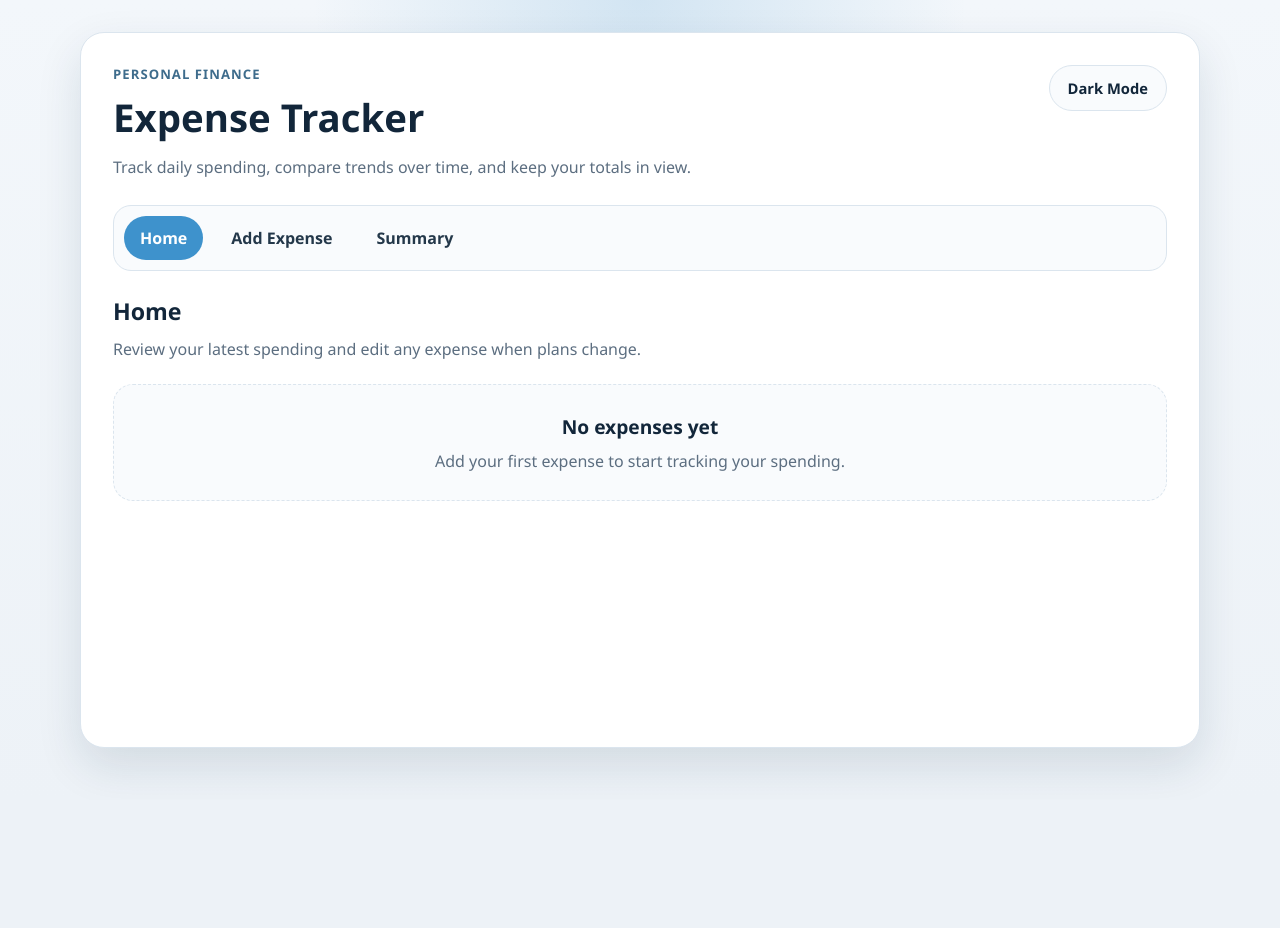
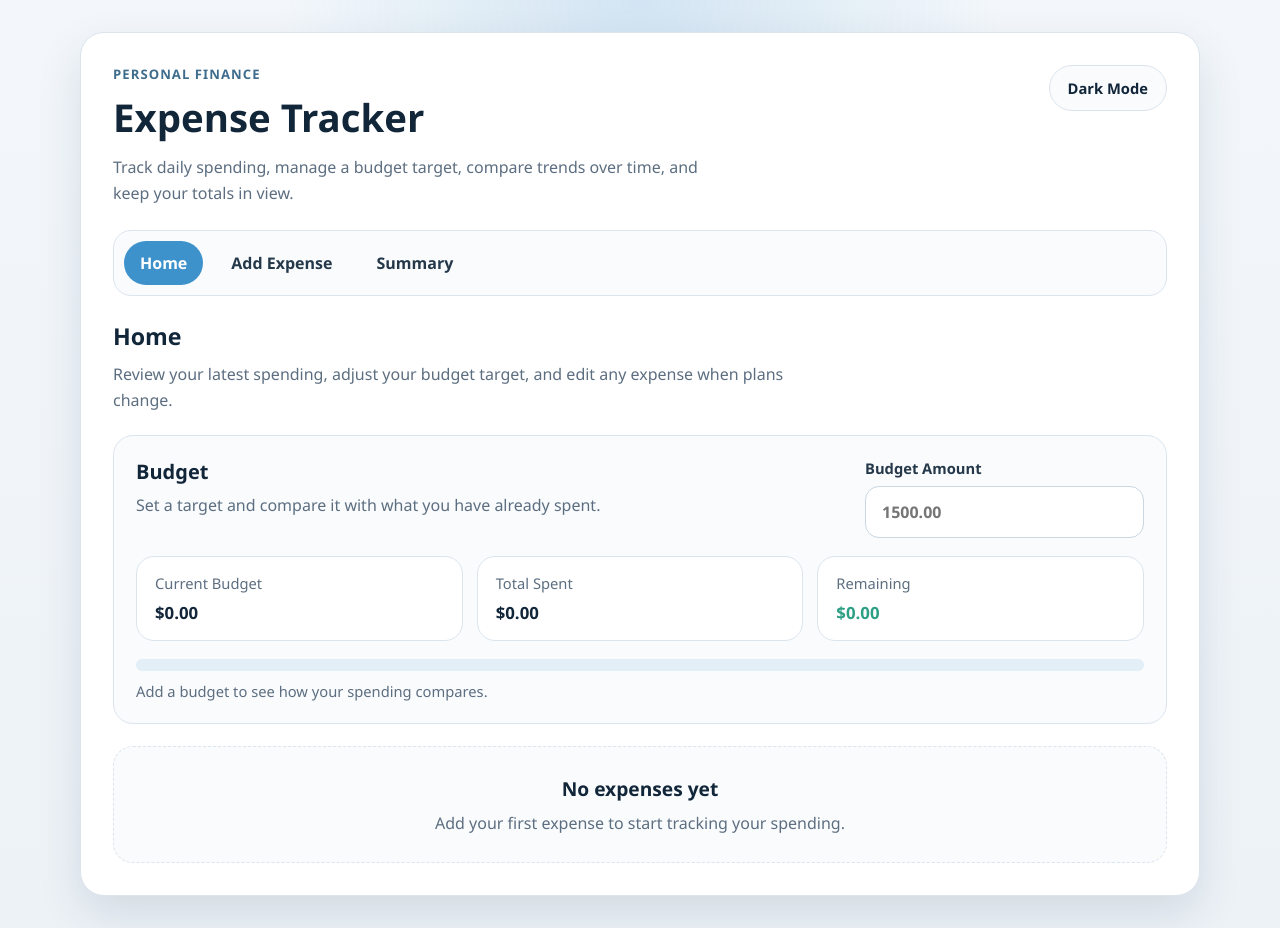
Before and after one commit to Pubudugunawardhana/Expense_Tracker, a React (Create React App) app: page / in a window 1280 px wide. Before the commit the page ends 800 px from the top, so only its background shows below. Built offline with nearby package versions, Linux system fonts and the light colour scheme.

Commit message:
Add Budget State

```diff
--- a/src/App.css
+++ b/src/App.css
@@ -38,6 +38,8 @@
   --chart-pie-3: #f4a259;
   --chart-pie-4: #8b5cf6;
   --chart-pie-5: #ef6f6c;
+  --budget-fill: #2c9f84;
+  --budget-fill-over: #ef6f6c;
   min-height: 100vh;
   padding: 32px 16px;
   background:
@@ -87,6 +89,8 @@
   --chart-pie-3: #f7b267;
   --chart-pie-4: #b28dff;
   --chart-pie-5: #ff9f8f;
+  --budget-fill: #55d2ae;
+  --budget-fill-over: #ff9f8f;
 }
 
 .expense-card {
@@ -237,6 +241,137 @@
 
 .summary-panel strong {
   font-size: clamp(1.6rem, 4vw, 2.2rem);
+}
+
+.budget-panel {
+  padding: 22px;
+  border: 1px solid var(--surface-border);
+  border-radius: 20px;
+  background-color: var(--surface-alt);
+  transition: background-color 0.35s ease, border-color 0.35s ease;
+}
+
+.budget-panel-header {
+  display: flex;
+  align-items: flex-start;
+  justify-content: space-between;
+  gap: 18px;
+}
+
+.budget-panel-header h2 {
+  margin: 0;
+  color: var(--text-primary);
+  font-size: 1.25rem;
+  transition: color 0.35s ease;
+}
+
+.budget-panel-header p {
+  margin: 8px 0 0;
+  color: var(--text-muted);
+  line-height: 1.5;
+  transition: color 0.35s ease;
+}
+
+.budget-input-group {
+  display: flex;
+  flex-direction: column;
+  gap: 8px;
+  min-width: 220px;
+  color: var(--text-secondary);
+  font-weight: 600;
+  transition: color 0.35s ease;
+}
+
+.budget-input-group span {
+  font-size: 0.92rem;
+}
+
+.budget-input-group input {
+  padding: 14px 16px;
+  border: 1px solid var(--input-border);
+  border-radius: 14px;
+  background-color: var(--input-bg);
+  color: var(--text-primary);
+  font-size: 1rem;
+  transition: border-color 0.2s ease, box-shadow 0.2s ease,
+    background-color 0.35s ease, color 0.35s ease;
+}
+
+.budget-input-group input:focus {
+  outline: none;
+  border-color: var(--primary-bg);
+  box-shadow: 0 0 0 4px var(--focus-ring);
+}
+
+.budget-metric-grid {
+  display: grid;
+  grid-template-columns: repeat(3, minmax(0, 1fr));
+  gap: 14px;
+  margin-top: 18px;
+}
+
+.budget-metric-card {
+  padding: 16px 18px;
+  border: 1px solid var(--surface-border);
+  border-radius: 18px;
+  background-color: var(--surface-bg);
+  transition: background-color 0.35s ease, border-color 0.35s ease;
+}
+
+.budget-metric-card span {
+  display: block;
+  margin-bottom: 8px;
+  color: var(--text-muted);
+  font-size: 0.92rem;
+  transition: color 0.35s ease;
+}
+
+.budget-metric-card strong {
+  color: var(--text-primary);
+  font-size: 1.05rem;
+  transition: color 0.35s ease;
+}
+
+.budget-positive {
+  color: var(--chart-area) !important;
+}
+
+.budget-negative {
+  color: var(--danger-text) !important;
+}
+
+.budget-progress {
+  margin-top: 18px;
+}
+
+.budget-progress-track {
+  overflow: hidden;
+  height: 12px;
+  border-radius: 999px;
+  background-color: rgba(62, 146, 204, 0.12);
+}
+
+.app-shell.theme-dark .budget-progress-track {
+  background-color: rgba(124, 199, 255, 0.12);
+}
+
+.budget-progress-fill {
+  display: block;
+  height: 100%;
+  border-radius: inherit;
+  background: linear-gradient(90deg, var(--budget-fill), var(--chart-line));
+  transition: width 0.25s ease;
+}
+
+.budget-progress-fill-over {
+  background: linear-gradient(90deg, var(--budget-fill-over), var(--danger-text));
+}
+
+.budget-progress p {
+  margin: 10px 0 0;
+  color: var(--text-muted);
+  font-size: 0.92rem;
+  transition: color 0.35s ease;
 }
 
 .category-summary {
@@ -613,7 +748,8 @@
 }
 
 @media (max-width: 860px) {
-  .form-grid-extended {
+  .form-grid-extended,
+  .budget-metric-grid {
     grid-template-columns: repeat(2, minmax(0, 1fr));
   }
 
@@ -628,7 +764,8 @@
   }
 
   .form-grid,
-  .form-grid-extended {
+  .form-grid-extended,
+  .budget-metric-grid {
     grid-template-columns: 1fr;
   }
 
@@ -638,9 +775,15 @@
   .expense-actions,
   .expense-button-group,
   .list-header,
-  .chart-card-header {
+  .chart-card-header,
+  .budget-panel-header {
     flex-direction: column;
     align-items: flex-start;
+  }
+
+  .budget-input-group {
+    width: 100%;
+    min-width: 0;
   }
 
   .app-navbar {
--- a/src/App.js
+++ b/src/App.js
@@ -10,6 +10,7 @@ import './App.css';
 
 const STORAGE_KEY = 'expense-tracker-expenses';
 const THEME_STORAGE_KEY = 'expense-tracker-theme';
+const BUDGET_STORAGE_KEY = 'expense-tracker-budget';
 
 const normalizeExpense = (expense) => {
   const numericAmount = Number(expense.amount);
@@ -23,11 +24,24 @@ const normalizeExpense = (expense) => {
   };
 };
 
+const getInitialBudget = () => {
+  try {
+    const savedBudget = localStorage.getItem(BUDGET_STORAGE_KEY);
+    const parsedBudget = Number(savedBudget);
+
+    return Number.isFinite(parsedBudget) && parsedBudget >= 0 ? parsedBudget : 0;
+  } catch (error) {
+    console.error('Failed to load budget from localStorage.', error);
+    return 0;
+  }
+};
+
 function App() {
   const navigate = useNavigate();
   const [expenses, setExpenses] = useState([]);
   const [hasLoaded, setHasLoaded] = useState(false);
   const [editingExpense, setEditingExpense] = useState(null);
+  const [budget, setBudget] = useState(getInitialBudget);
   const [theme, setTheme] = useState(() => {
     try {
       return localStorage.getItem(THEME_STORAGE_KEY) === 'dark'
@@ -64,6 +78,14 @@ function App() {
 
     localStorage.setItem(STORAGE_KEY, JSON.stringify(expenses));
   }, [expenses, hasLoaded]);
+
+  useEffect(() => {
+    try {
+      localStorage.setItem(BUDGET_STORAGE_KEY, budget.toString());
+    } catch (error) {
+      console.error('Failed to save budget to localStorage.', error);
+    }
+  }, [budget]);
 
   useEffect(() => {
     try {
@@ -130,6 +152,10 @@ function App() {
     );
   };
 
+  const handleBudgetChange = (nextBudget) => {
+    setBudget(Number.isFinite(nextBudget) && nextBudget >= 0 ? nextBudget : 0);
+  };
+
   const totalExpenseAmount = expenses.reduce(
     (total, expense) => total + expense.amount,
     0
@@ -164,7 +190,8 @@ function App() {
           </div>
 
           <p className="app-description">
-            Track daily spending, compare trends over time, and keep your totals in view.
+            Track daily spending, manage a budget target, compare trends over time,
+            and keep your totals in view.
           </p>
         </div>
 
@@ -176,10 +203,13 @@ function App() {
               path="/"
               element={
                 <HomePage
+                  budget={budget}
                   editingExpenseId={editingExpense?.id ?? null}
                   expenses={expenses}
+                  onBudgetChange={handleBudgetChange}
                   onDeleteExpense={handleDeleteExpense}
                   onEditExpense={handleEditExpense}
+                  totalExpenseAmount={totalExpenseAmount}
                 />
               }
             />
--- /dev/null
+++ b/src/components/BudgetPanel.js
@@ -0,0 +1,92 @@
+const formatCurrency = (value) =>
+  new Intl.NumberFormat('en-US', {
+    style: 'currency',
+    currency: 'USD',
+    minimumFractionDigits: 2,
+  }).format(value);
+
+function BudgetPanel({ budget, onBudgetChange, totalExpenseAmount }) {
+  const remainingBudget = budget - totalExpenseAmount;
+  const spentPercentage =
+    budget > 0 ? Math.min((totalExpenseAmount / budget) * 100, 100) : 0;
+
+  const handleBudgetInputChange = (event) => {
+    const nextValue = event.target.value;
+
+    if (nextValue === '') {
+      onBudgetChange(0);
+      return;
+    }
+
+    const numericValue = Number(nextValue);
+
+    if (!Number.isFinite(numericValue) || numericValue < 0) {
+      return;
+    }
+
+    onBudgetChange(numericValue);
+  };
+
+  return (
+    <section className="budget-panel">
+      <div className="budget-panel-header">
+        <div>
+          <h2>Budget</h2>
+          <p>Set a target and compare it with what you have already spent.</p>
+        </div>
+
+        <label className="budget-input-group" htmlFor="budget-input">
+          <span>Budget Amount</span>
+          <input
+            id="budget-input"
+            min="0"
+            placeholder="1500.00"
+            step="0.01"
+            type="number"
+            value={budget === 0 ? '' : budget}
+            onChange={handleBudgetInputChange}
+          />
+        </label>
+      </div>
+
+      <div className="budget-metric-grid">
+        <article className="budget-metric-card">
+          <span>Current Budget</span>
+          <strong>{formatCurrency(budget)}</strong>
+        </article>
+
+        <article className="budget-metric-card">
+          <span>Total Spent</span>
+          <strong>{formatCurrency(totalExpenseAmount)}</strong>
+        </article>
+
+        <article className="budget-metric-card">
+          <span>Remaining</span>
+          <strong
+            className={remainingBudget < 0 ? 'budget-negative' : 'budget-positive'}
+          >
+            {formatCurrency(remainingBudget)}
+          </strong>
+        </article>
+      </div>
+
+      <div className="budget-progress" aria-hidden="true">
+        <div className="budget-progress-track">
+          <span
+            className={`budget-progress-fill${
+              remainingBudget < 0 ? ' budget-progress-fill-over' : ''
+            }`}
+            style={{ width: `${spentPercentage}%` }}
+          />
+        </div>
+        <p>
+          {budget > 0
+            ? `${spentPercentage.toFixed(0)}% of your budget has been used.`
+            : 'Add a budget to see how your spending compares.'}
+        </p>
+      </div>
+    </section>
+  );
+}
+
+export default BudgetPanel;
--- a/src/pages/HomePage.js
+++ b/src/pages/HomePage.js
@@ -1,12 +1,30 @@
+import BudgetPanel from '../components/BudgetPanel';
 import ExpenseList from '../components/ExpenseList';
 
-function HomePage({ editingExpenseId, expenses, onDeleteExpense, onEditExpense }) {
+function HomePage({
+  budget,
+  editingExpenseId,
+  expenses,
+  onBudgetChange,
+  onDeleteExpense,
+  onEditExpense,
+  totalExpenseAmount,
+}) {
   return (
     <section className="page-panel">
       <div className="page-intro">
         <h2>Home</h2>
-        <p>Review your latest spending and edit any expense when plans change.</p>
+        <p>
+          Review your latest spending, adjust your budget target, and edit any
+          expense when plans change.
+        </p>
       </div>
+
+      <BudgetPanel
+        budget={budget}
+        onBudgetChange={onBudgetChange}
+        totalExpenseAmount={totalExpenseAmount}
+      />
 
       <ExpenseList
         editingExpenseId={editingExpenseId}
```
Also changed, not shown: 1 other file (tests, documents, lock files or other folders).
